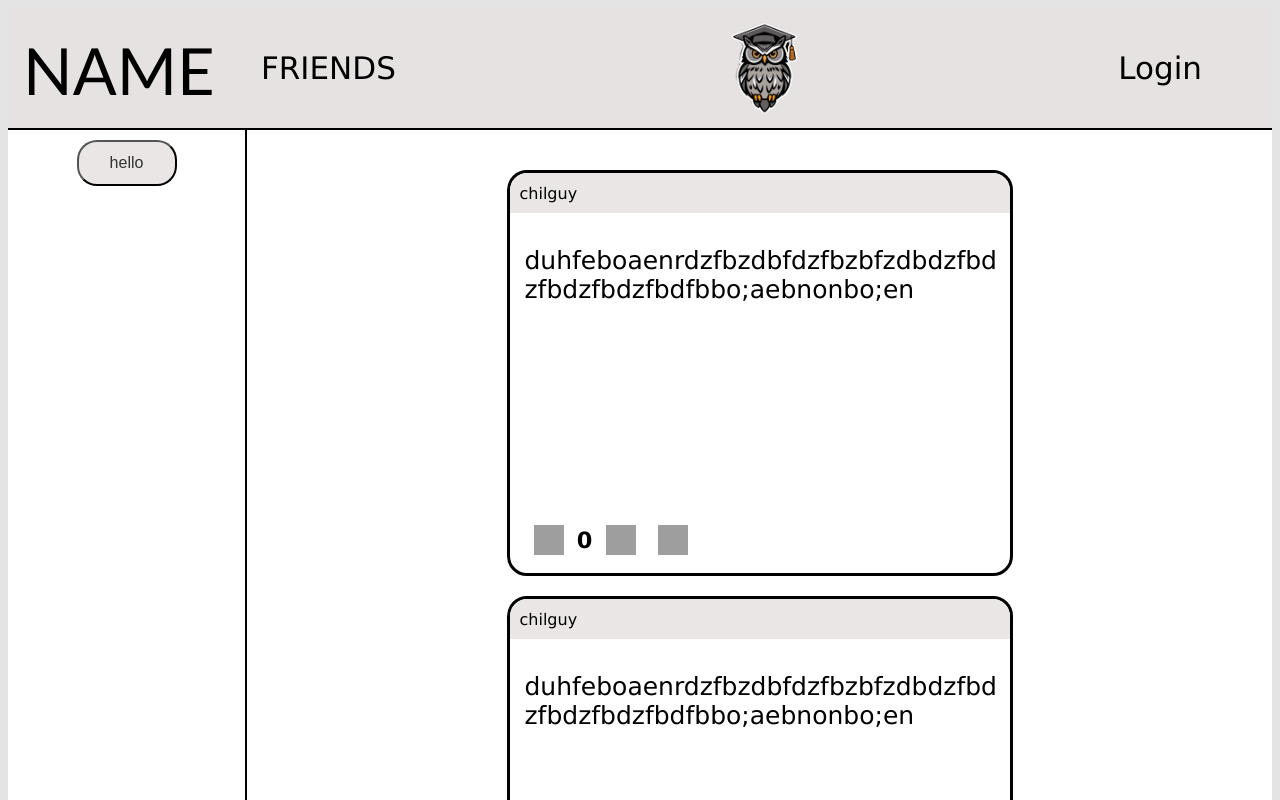
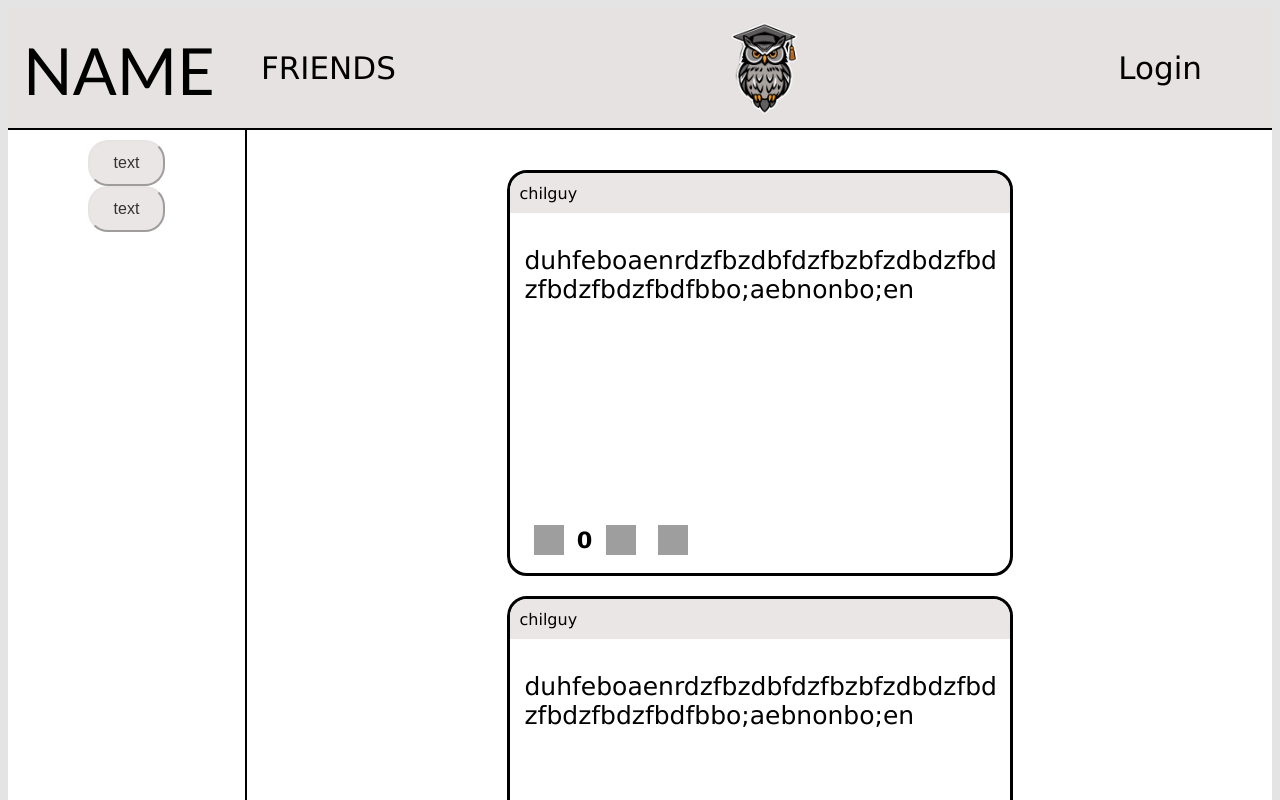
Before and after one commit to Arch1ve/logos-reddit, a React (Vite) app: page / in a window 1280 px wide. Shown: the top 800 px of the page. Built offline with nearby package versions, Linux system fonts and the light colour scheme; grey boxes are pictures that could not be loaded.

Commit message:
update button

```diff
--- a/src/App.tsx
+++ b/src/App.tsx
@@ -31,7 +31,8 @@ const App = () => {
           </header>
           <div className="content-wrapper">
             <aside className="sidebar-primary">
-              <ButtonText text="hello" />
+              <ButtonText className='button button--m'>text</ButtonText>
+              <ButtonText className="button button--l">text</ButtonText>
             </aside>
 
             <main className="content-main">
--- a/src/ButtonText/ButtonText.tsx
+++ b/src/ButtonText/ButtonText.tsx
@@ -1,17 +1,15 @@
 import React from 'react';
 
-interface LinkProps {
-  text: string;
-
+interface ButtonTextProps {
+  children: React.ReactNode;
+  className?: string;
 }
 
-const ButtonText: React.FC<LinkProps> = ({ text }) => {
+const ButtonText: React.FC<ButtonTextProps> = ({ children, className }) => {
   return (
-    <button
-          className="button"
-        >
-            {text}
-        </button>
+    <button className={className}>
+      {children}
+    </button>
   );
 };
 
--- a/src/ButtonText/buttontext.css
+++ b/src/ButtonText/buttontext.css
@@ -1,6 +1,9 @@
 .button {
+  display: inline-flex;
+  justify-content: center;
+  align-items: center;
   padding: 12px 24px;
-  border-color: #000000;
+  border-color: #e9e3e3de;
   border-radius: 20px;
   font-size: 16px;
   font-weight: 500;
@@ -8,40 +11,19 @@
   background: #e9e3e3de;
   cursor: pointer;
   transition: all 0.3s ease;
-  display: inline-block;
   position: relative;
   overflow: hidden;
-  width: 100px;
+
+  &--m {
+    width: 100px;
+  }
+
+  &--l {
+    width: 400px;
+  }
 }
 
 .button:hover {
   background: #e0d8d8;
   transform: translateY(-1px);
 }
-
-.button:active {
-  transform: translateY(1px);
-  background: #d5cfcf;
-}
-
-.button::before {
-  content: '';
-  position: absolute;
-  top: 0;
-  left: 0;
-  width: 100%;
-  height: 100%;
-  background: rgba(255, 255, 255, 0.1);
-  opacity: 0;
-  transition: opacity 0.3s ease;
-  border-radius: 10px;
-}
-
-.button:hover::before {
-  opacity: 1;
-}
-
-.button:focus {
-  outline: 2px solid #c4bdbd;
-  outline-offset: 2px;
-}
```
